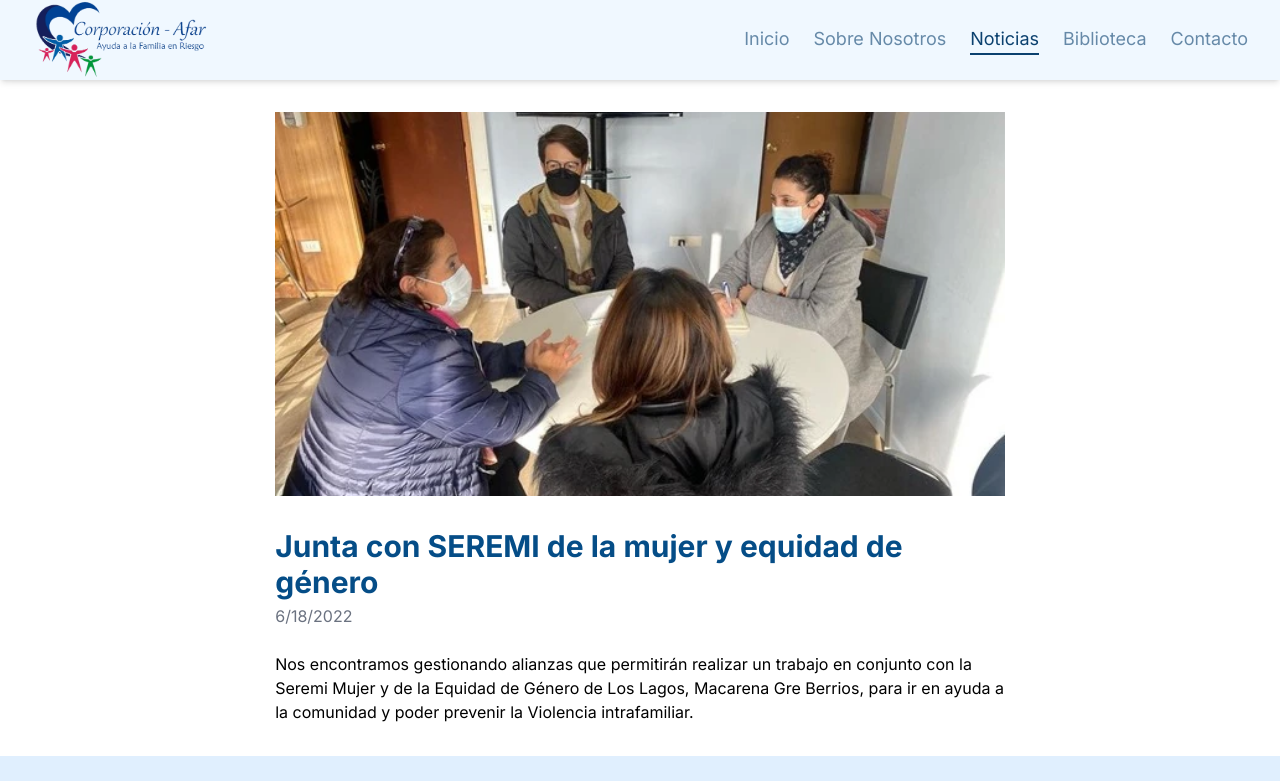
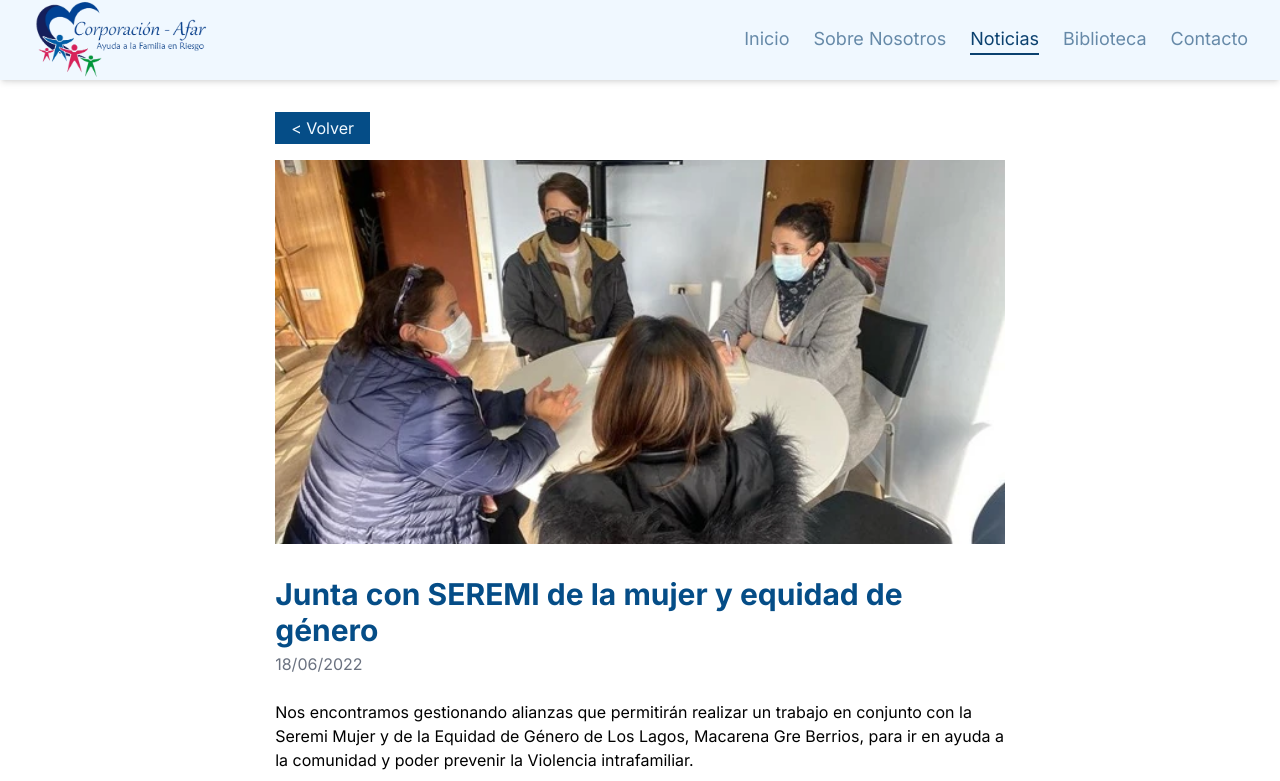
Before and after one commit to Ezfeik/corporacion-afar-website, a Next.js app: page /noticias/1 in a window 1280 px wide. Shown: the top 781 px of the page. Built offline with nearby package versions, Linux system fonts and the light colour scheme.

Commit message:
Make changes to style and use of momentjs

```diff
--- a/src/components/sections/noticias/NewsContent.tsx
+++ b/src/components/sections/noticias/NewsContent.tsx
@@ -1,7 +1,6 @@
-'use client'
-import React, { useEffect, useState } from 'react';
 import { getNewsData } from '@/utils/news';
-
+import moment from 'moment';
+import Link from 'next/link';
 
 function NewsContent({ newsId }: { newsId: number }) {
   const data = getNewsData(newsId);
@@ -10,11 +9,14 @@ function NewsContent({ newsId }: { newsId: number }) {
     !data ? (<div>Cargando...</div>)
     : data.type === 'news' ?
     (
-      <div className='w-full lg:w-3/5 mx-auto py-8'>
+      <div className='w-full lg:w-3/5 mx-auto py-8 mb-14'>
+        <Link className='block bg-primary-800 hover:bg-primary-900 text-primary-50 px-4 py-1 mb-4 w-fit' href="/noticias/">
+          <button>&lt; Volver</button>
+        </Link>
         <img className='mx-auto max-h-96 w-full object-cover mb-8' src={data!.fullCover!.src} alt={data!.fullCover!.alt} />
         <h2 className='text-3xl text-primary-800 font-bold mb-1'>{data.title}</h2>
         {/* SOLUCION RARA */}
-        <span className='block text-md text-gray-500 mb-6'>{new Date(data.date || '').toLocaleDateString()}</span>
+        <span className='block text-md text-gray-500 mb-6'>{moment(data.date).format("DD/MM/YYYY")}</span>
         {/* SOLUCION RARA */}
         <p>{data.text}</p>
       </div>
@@ -22,9 +24,12 @@ function NewsContent({ newsId }: { newsId: number }) {
     :
     (
       <div className='w-full lg:w-3/5 mx-auto py-8'>
+        <Link className='block bg-primary-800 hover:bg-primary-900 text-primary-50 px-4 py-1 mb-4 w-fit' href="/noticias/">
+          <button>&lt; Volver</button>
+        </Link>
         <h2 className='text-3xl text-primary-800 font-bold mb-1'>{data.title}</h2>
         {/* SOLUCION RARA */}
-        <span className='block text-md text-gray-500 mb-6'>{new Date(data.date || '').toLocaleDateString()}</span>
+        <span className='block text-md text-gray-500 mb-6'>{moment(data.date).format("DD/MM/YYYY")}</span>
         {/* SOLUCION RARA */}
         <img className='mx-auto w-full object-cover mb-8' src={data!.fullCover!.src} alt={data!.fullCover!.alt} />
       </div>
```
